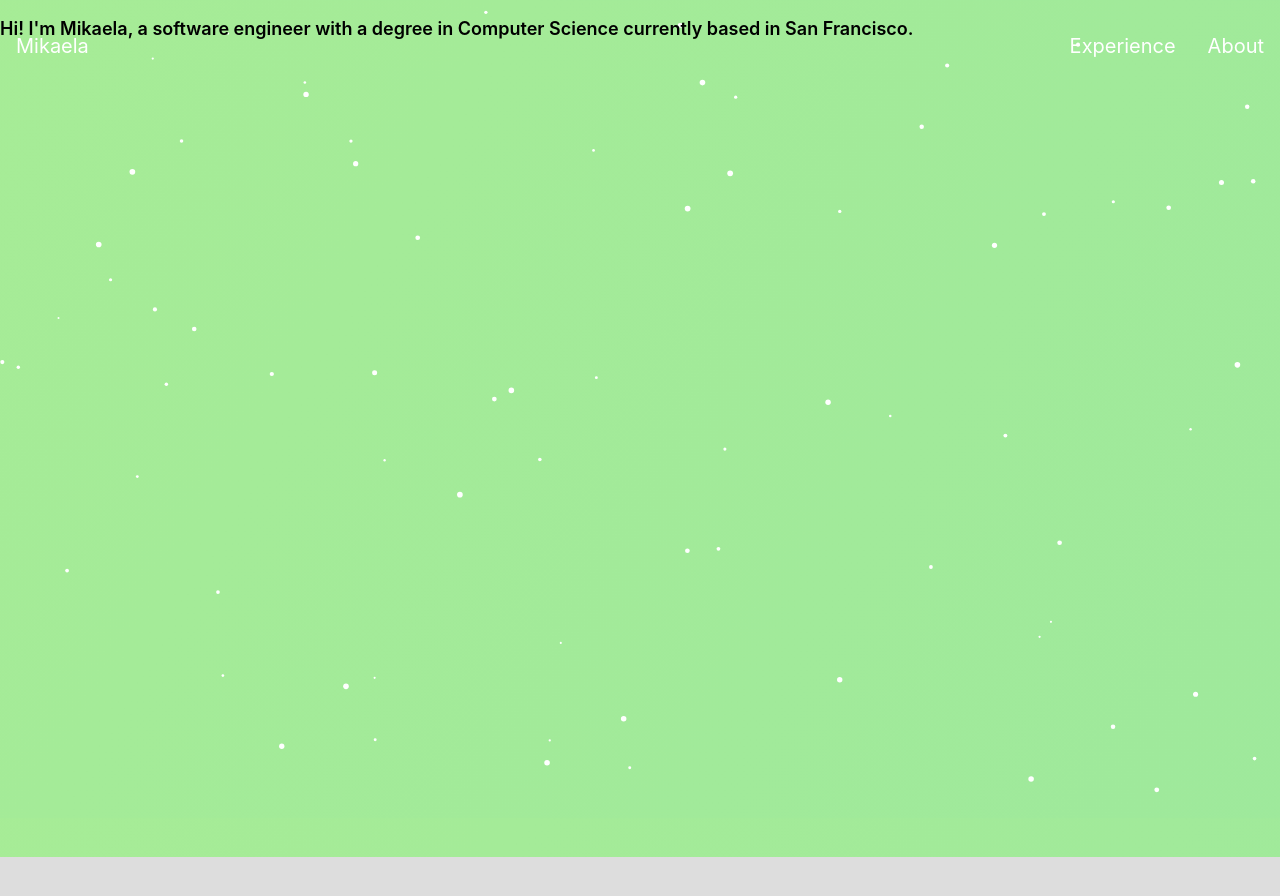
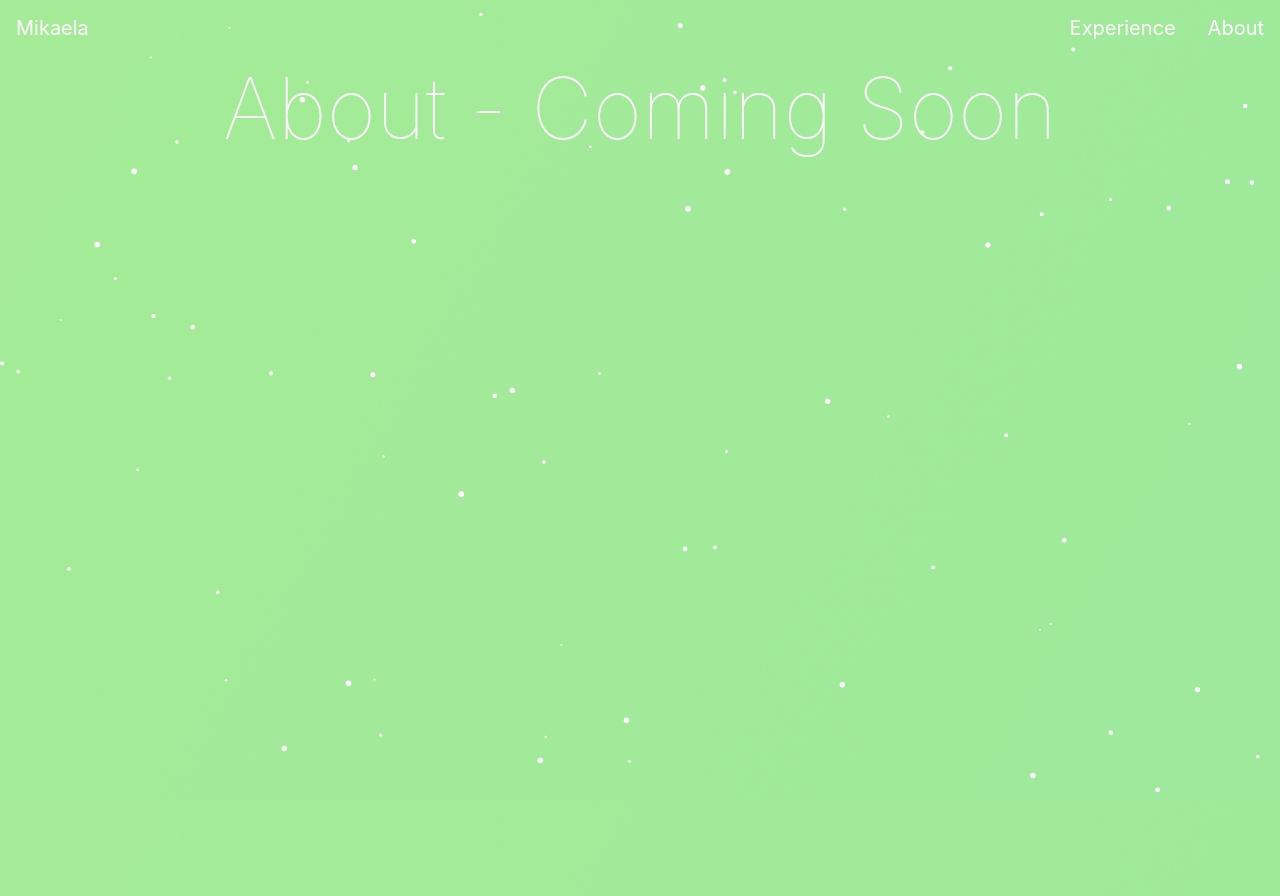
Before and after one commit to mikbukow/portfolio-website, a React (Create React App) app: page /about in a window 1280 px wide. Shown: the top 896 px of the page. Before the commit the page ends 857 px from the top, so only its background shows below. Built offline with nearby package versions, Linux system fonts and the light colour scheme.

Commit message:
added coming soon to about page

```diff
--- /dev/null
+++ b/src/pages/About.css
@@ -0,0 +1,7 @@
+.about-me {
+    display: flex;
+    flex-direction: column;
+    width: 100vw;
+    height: 100vh;
+    align-items: center;
+}
--- a/src/pages/About.js
+++ b/src/pages/About.js
@@ -1,10 +1,11 @@
-import React from "react"
+import React from "react";
+import './About.css';
 
 export default function About() {
     return (
-        <div className="about-me">
+        <div className='about-me'>
             <div className="about-me-container">
-                <p>Hi! I'm Mikaela, a software engineer with a degree in Computer Science currently based in San Francisco. </p>
+                <h1>About - Coming Soon</h1>
             </div>
         </div>
     );
```
